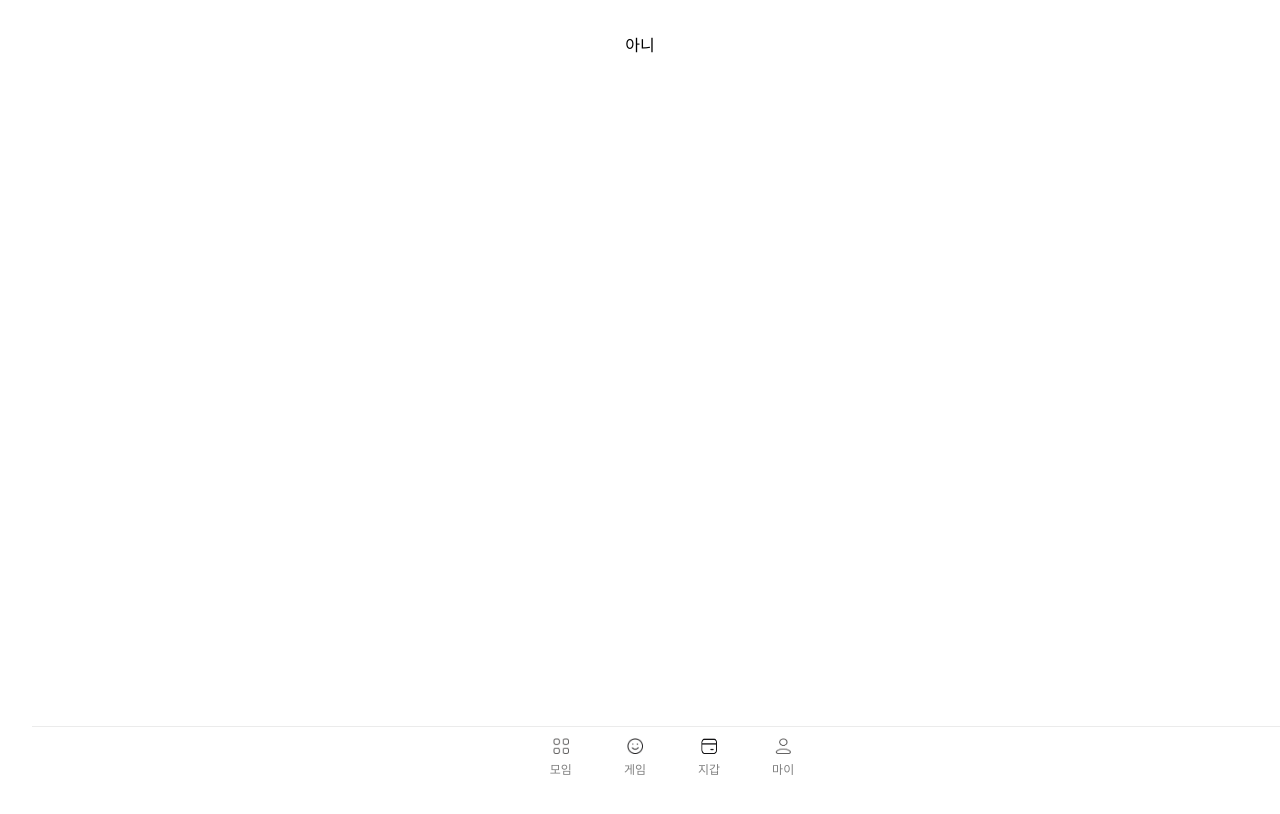
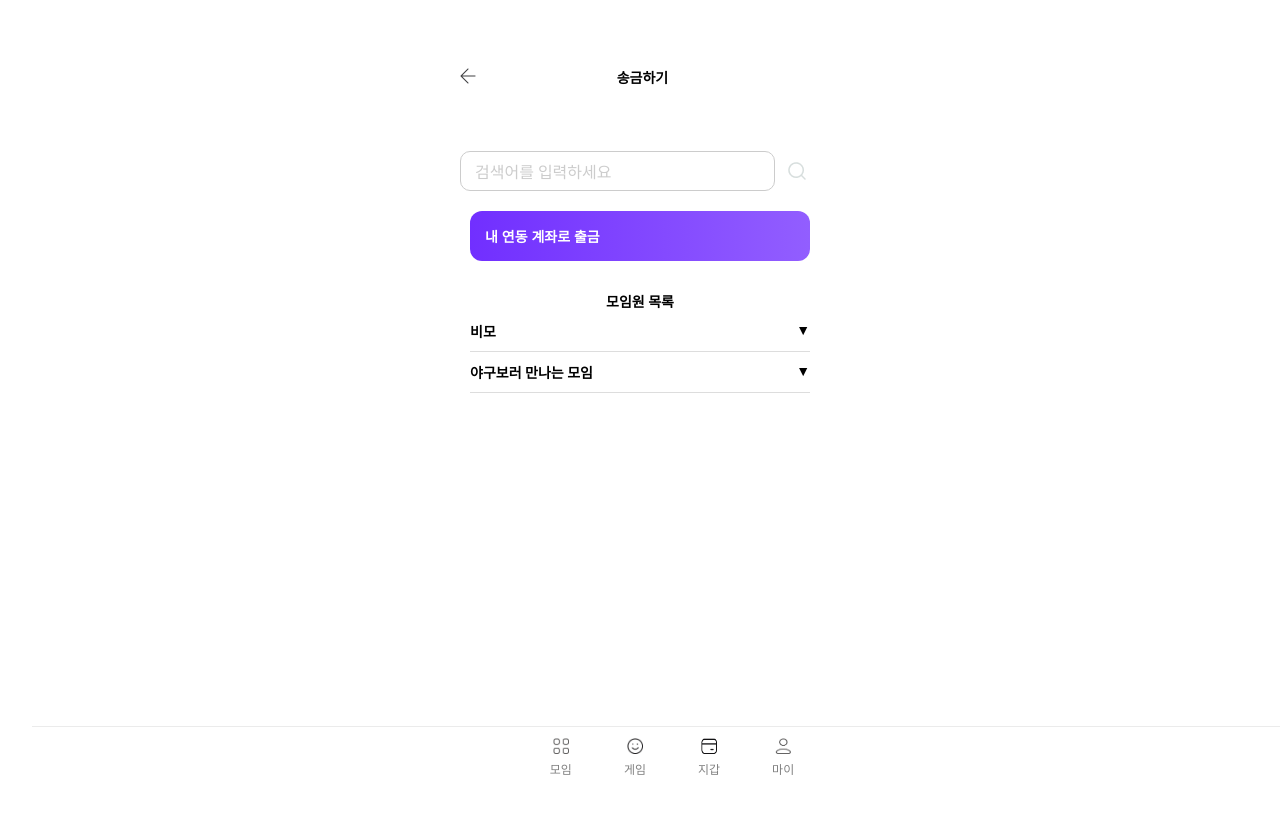
Before and after one commit to togather209/togather, a React (Vite) app in the folder frontend/: page /wallet/send in a window 1280 px wide. Shown: the top 814 px of the page. Built offline with nearby package versions, Linux system fonts and the light colour scheme; a web font is replaced by a local one.

Commit message:
S11P12B209-96 Feat:송금페이지퍼블리싱

```diff
--- a/frontend/dev-dist/sw.js
+++ b/frontend/dev-dist/sw.js
@@ -82,7 +82,7 @@ define(['./workbox-b5f7729d'], (function (workbox) { 'use strict';
     "revision": "3ca0b8505b4bec776b69afdba2768812"
   }, {
     "url": "index.html",
-    "revision": "0.f5ed3o7r2ag"
+    "revision": "0.gkc5k0gu6u8"
   }], {});
   workbox.cleanupOutdatedCaches();
   workbox.registerRoute(new workbox.NavigationRoute(workbox.createHandlerBoundToURL("index.html"), {
--- a/frontend/src/components/common/CommonInput.jsx
+++ b/frontend/src/components/common/CommonInput.jsx
@@ -1,7 +1,7 @@
 import React, { useState } from 'react';
 import './CommonInput.css';
 
-const CommonInput = ({ id, type, placeholder, value, onChange }) => {
+const CommonInput = ({ id, type, placeholder, value, onChange, maxLength }) => {
   const [isFocused, setIsFocused] = useState(false);
 
   return (
@@ -14,6 +14,7 @@ const CommonInput = ({ id, type, placeholder, value, onChange }) => {
         type={type}
         value={value}
         onChange={onChange}
+        maxLength={maxLength}
         onFocus={() => setIsFocused(true)}
         onBlur={() => setIsFocused(false)}
         className="common-input"
--- a/frontend/src/components/wallet/CreatePayment.jsx
+++ b/frontend/src/components/wallet/CreatePayment.jsx
@@ -1,8 +1,17 @@
 import React, { useState } from "react";
 import "./CreatePayment.css";
+import CommonInput from "../common/CommonInput";
 import BackButton from "../../components/common/BackButton";
 
-const CreatePayment = () => {
+function CreatePayment() {
+  const [accountName, setAccountName] = useState("");
+  const [password, setPassword] = useState("");
+  const [accountNumber, setAccountNumber] = useState("");
+  const [bank, setBank] = useState("");
+  const [memberName, setMemberName] = useState("");
+  const [birth, setBirth] = useState("");
+  const [phoneNumber, setPhoneNumber] = useState("");
+
   const [step, setStep] = useState(1);
 
   const nextStep = () => {
@@ -15,21 +24,33 @@ const CreatePayment = () => {
 
   return (
     <div className="payment-container">
-      <header className="back">
+      <header className="header">
         <BackButton />
       </header>
       <div className="progress-bar">
-        <div className={`progress-step ${step >= 1 ? "active" : ""}`}>{step === 1 ? 1 : ''}</div>
-        <div className={`progress-step ${step >= 2 ? "active" : ""}`}>{step === 2 ? 2 : ''}</div>
-        <div className={`progress-step ${step >= 3 ? "active" : ""}`}>{step === 3 ? 3 : ''}</div>
+        <div className={`progress-step ${step >= 1 ? "active" : ""}`}>1</div>
+        <div className={`progress-step ${step >= 2 ? "active" : ""}`}>2</div>
+        <div className={`progress-step ${step >= 3 ? "active" : ""}`}>3</div>
       </div>
 
       {step === 1 && (
         <div className="step-container">
           <h2>Pay 계좌 생성</h2>
           <p>계좌 정보를 입력해주세요.</p>
-          <input type="text" placeholder="계좌 발칭" />
-          <input type="password" placeholder="pay 비밀번호 설정" />
+          <CommonInput
+            id="accountName"
+            type="text"
+            placeholder="계좌 별칭"
+            value={accountName}
+            onChange={(e) => setAccountName(e.target.value)}
+          />
+          <CommonInput
+            id="password"
+            type="password"
+            placeholder="Pay 비밀번호 설정"
+            value={password}
+            onChange={(e) => setPassword(e.target.value)}
+          />
           <button onClick={nextStep}>다음</button>
         </div>
       )}
@@ -38,13 +59,38 @@ const CreatePayment = () => {
         <div className="step-container">
           <h2>Pay 계좌 인증</h2>
           <p>연동 계좌와 나의 정보를 입력해주세요.</p>
-          <input type="text" placeholder="나의 연동 계좌 번호" />
-          <input type="text" placeholder="은행" />
-          <input type="text" placeholder="실명" />
-          <input type="date" placeholder="생년월일" />
-          <input type="password" placeholder="연동 계좌 비밀번호" />
-          <button onClick={prevStep}>이전</button>
-          <button onClick={nextStep}>인증</button>
+          <CommonInput
+            id=""
+            type="text"
+            placeholder="나의 연동 계좌 정보"
+            value={accountNumber}
+            onChange={(e) => setAccountNumber(e.target.value)}
+          />
+          <CommonInput
+            id="bank"
+            type="text"
+            placeholder="은행"
+            value={bank}
+            onChange={(e) => setBank(e.target.value)}
+          />
+          <CommonInput
+            id="memberName"
+            type="text"
+            placeholder="실명"
+            value={memberName}
+            onChange={(e) => setMemberName(e.target.value)}
+          />
+          <CommonInput
+            id="birth"
+            type="text"
+            placeholder="생년월일"
+            value={birth}
+            onChange={(e) => setBirth(e.target.value)}
+          />
+          <div className="btn">
+            <button onClick={prevStep}>이전</button>
+            <button onClick={nextStep}>인증</button>
+          </div>
         </div>
       )}
 
@@ -52,13 +98,22 @@ const CreatePayment = () => {
         <div className="step-container">
           <h2>휴대폰 인증</h2>
           <p>휴대폰 번호를 입력해 인증해주세요.</p>
-          <input type="text" placeholder="휴대전화" />
-          <button onClick={prevStep}>이전</button>
-          <button onClick={() => alert("완료되었습니다.")}>완료</button>
+          <CommonInput
+            id="phoneNumber"
+            type="text"
+            placeholder="휴대폰 전화번호"
+            value={phoneNumber}
+            onChange={(e) => setPhoneNumber(e.target.value)}
+            maxLength={11}
+          />
+          <div className="btn">
+            <button onClick={prevStep}>이전</button>
+            <button onClick={() => alert("완료되었습니다.")}>완료</button>
+          </div>
         </div>
       )}
     </div>
   );
-};
+}
 
 export default CreatePayment;
--- a/frontend/src/components/wallet/Send.css
+++ b/frontend/src/components/wallet/Send.css
@@ -0,0 +1,96 @@
+.send-container {
+    max-width: 400px;
+    margin: 0 auto;
+    padding: 16px;
+    height: 100vh;
+    overflow-y: auto;
+  }
+
+  .send-header {
+    display: flex;
+    align-items: center;
+    justify-content: center;
+    margin-right: 35px;
+  }
+
+  .send-header p {
+    margin-top: 15px;
+    margin-left: auto;
+    margin-right: auto;
+    font-size: 14px;
+    font-weight: 600;
+  }
+
+  .searchbar {
+    display: flex;
+    justify-content: center;
+    align-items: center;
+    width: 90%;
+    margin: 50px auto 0 auto;
+  }
+
+  .search-image {
+    display: flex;
+    justify-content: center;
+    align-items: center;
+    width: 50px;
+    height: 50px;
+    border: none;
+    background-color: white;
+    cursor: pointer;
+  }
+
+  .my-account-withdraw {
+    display: flex;
+    width: 85%;
+    align-items: center;
+    margin: 10px auto;
+    padding: 15px;
+    border-radius: 12px;
+    border: none;
+    color: white;
+    font-size: 14px;
+    font-weight: 600;
+    background: linear-gradient(to right, #712fff, #925eff);
+    cursor: pointer;
+  }
+
+  .my-account-withdraw:hover {
+    background: linear-gradient(to right, #712fff, #712fff);
+    box-shadow: 0 14px 28px rgba(0, 0, 0, 0.1), 0 10px 10px rgba(0, 0, 0, 0.1);
+  }
+
+  .meeting-list {
+    width: 85%;
+    margin: 30px auto 0 auto;
+    font-size: 14px;
+    font-weight: 600;
+    overflow-y: auto; /* Enable vertical scrolling */
+    max-height: calc(100vh - 200px); /* Adjust height based on other elements */
+  }
+
+  .group-title {
+    display: flex;
+    justify-content: space-between;
+    align-items: center;
+    cursor: pointer;
+    padding: 10px 0;
+    border-bottom: 1px solid #ddd;
+  }
+
+  .member-list {
+    padding: 10px 0;
+  }
+
+  .member-item {
+    display: flex;
+    align-items: center;
+    padding: 5px 0;
+  }
+
+  .member-item img {
+    width: 40px;
+    height: 40px;
+    border-radius: 50%;
+    margin-right: 10px;
+  }
--- a/frontend/src/components/wallet/Send.jsx
+++ b/frontend/src/components/wallet/Send.jsx
@@ -1,11 +1,93 @@
-import { useEffect } from "react";
+import { useState } from "react";
+import BackButton from "../common/BackButton";
+import CommonInput from "../common/CommonInput";
+import "./Send.css";
+import Search from "../../assets/icons/common/search.png";
+import chunsik from "../../assets/icons/common/chunsik.png";
+import { useNavigate } from "react-router-dom";
 
 function Send() {
-    return(
-        <div>
-            아니
-        </div>
-    );
+  const [content, setContent] = useState("");
+  const [expandedGroups, setExpandedGroups] = useState({});
+  const navigate = useNavigate();
+
+  const memberList = [
+    { group: "비모", img: chunsik, name: "이지혜" },
+    { group: "비모", img: chunsik, name: "장정현" },
+    { group: "비모", img: chunsik, name: "서두나" },
+    { group: "야구보러 만나는 모임", img: chunsik, name: "김범규" },
+    { group: "야구보러 만나는 모임", img: chunsik, name: "김선하" },
+    { group: "야구보러 만나는 모임", img: chunsik, name: "하정수" },
+  ];
+
+  const searchContent = (e) => {
+    e.preventDefault();
+    console.log(content + "를 검색하셨네요!");
+  };
+
+  const toggleGroup = (group) => {
+    setExpandedGroups((prev) => ({
+      ...prev,
+      [group]: !prev[group],
+    }));
+  };
+
+  const groupedMembers = memberList.reduce((acc, member) => {
+    if (!acc[member.group]) {
+      acc[member.group] = [];
+    }
+    acc[member.group].push(member);
+    return acc;
+  }, {});
+
+  const goToSendForm = () => {
+    navigate('/wallet/sendform');
+  }
+
+  return (
+    <div className="send-container">
+      <div className="send-header">
+        <BackButton />
+        <p>송금하기</p>
+      </div>
+      <form className="searchbar">
+        <CommonInput
+          id="content"
+          type="text"
+          placeholder="검색어를 입력하세요"
+          value={content}
+          onChange={(e) => setContent(e.target.value)}
+          maxLength={20}
+        />
+        <button className="search-image" onClick={searchContent}>
+          <img src={Search} alt="돋보기" />
+        </button>
+      </form>
+      <button className="my-account-withdraw" onClick={goToSendForm}>내 연동 계좌로 출금</button>
+
+      <div className="meeting-list">
+        <p className="meeting-list-title">모임원 목록</p>
+        {Object.keys(groupedMembers).map((group) => (
+          <div key={group}>
+            <div className="group-title" onClick={() => toggleGroup(group)}>
+              <p>{group}</p>
+              <span>{expandedGroups[group] ? "▲" : "▼"}</span>
+            </div>
+            {expandedGroups[group] && (
+              <div className="member-list">
+                {groupedMembers[group].map((member) => (
+                  <div className="member-item" key={member.name}>
+                    <img src={member.img} alt={member.name} />
+                    <p>{member.name}</p>
+                  </div>
+                ))}
+              </div>
+            )}
+          </div>
+        ))}
+      </div>
+    </div>
+  );
 }
 
 export default Send;
--- /dev/null
+++ b/frontend/src/components/wallet/SendForm.css
@@ -0,0 +1,73 @@
+.sendform-container {
+  max-width: 400px;
+  height: 100vh;
+  overflow-y: auto;
+  padding: 16px;
+}
+
+.sendform-header {
+  display: flex;
+  align-items: center;
+  justify-content: center;
+  margin-right: 40px;
+}
+
+.sendform-header p {
+  margin-left: auto;
+  margin-right: auto;
+  margin-top: 15px;
+  font-size: 14px;
+  font-weight: 600;
+}
+
+.send-form {
+  display: flex;
+  flex-direction: column;
+  align-items: center;
+  padding: 100px;
+}
+
+.send-to-who,
+.send-to-howmuch,
+.money {
+  margin-top: 5px;
+  margin-bottom: 5px;
+}
+
+.send-to-who {
+  font-size: 16px;
+  font-weight: 600;
+}
+
+.send-to-howmuch {
+  color: #848484;
+  font-size: 18px;
+  font-weight: 600;
+}
+
+.send-to-howmuch-enter {
+    font-size: 100px;
+}
+
+.money {
+  font-size: 12px;
+  color: #131212;
+  border: 1px solid #848484;
+  border-radius: 6px;
+  padding: 2px;
+}
+
+.send-button {
+    display: flex;
+    justify-content: center;
+    align-items: center;
+    width: 95%;
+    border-radius: 12px;
+    margin-left: auto;
+    margin-right: auto;
+    padding: 15px 0px;
+    background-color: #f0f0f0;
+    color: #131212;
+    font-size: 16px;
+    cursor: pointer;
+}
--- /dev/null
+++ b/frontend/src/components/wallet/SendForm.jsx
@@ -0,0 +1,64 @@
+import "./SendForm.css";
+import BackButton from "../common/BackButton";
+import { useState } from "react";
+import "./RechargeModal.css";
+
+function SendForm() {
+  const [amount, setAmount] = useState(0);
+
+  const handleKeypadInput = (value) => {
+    if (amount*10 + value <= 59000) {
+      setAmount((prevAmount) => parseInt(`${prevAmount}${value}`));
+    } else {
+      alert("응~ 잔액초과야 ㅋ");
+      window.location.reload();
+    }
+  };
+
+  const handleBackspace = () => {
+    setAmount((prevAmount) => Math.floor(prevAmount / 10));
+  };
+
+  const handleClear = () => {
+    setAmount(0);
+  };
+
+  const sendMoney = (e) => {
+    e.preventDefault();
+    console.log("오 ㅋㅋ 이체눌렀농");
+  };
+
+  return (
+    <div className="sendform-container">
+      <div className="sendform-header">
+        <BackButton />
+        <p>송금하기</p>
+      </div>
+      <div className="send-form">
+        <p className="send-to-who">김해수님에게</p>
+        <p className={`send-to-howmuch ${amount !== 0 ? "-enter" : ""}`}>
+          {amount === 0 ? "보낼 금액" : amount.toLocaleString()}
+          <span>{amount === 0 ? "" : "원"}</span>
+        </p>
+        <p className="money">잔액 59,000원</p>
+      </div>
+      <div className="keypad">
+        {[1, 2, 3, 4, 5, 6, 7, 8, 9].map((number) => (
+          <button key={number} onClick={() => handleKeypadInput(number)}>
+            {number}
+          </button>
+        ))}
+        <button onClick={handleClear} className="remove-button">
+          전체 삭제
+        </button>
+        <button onClick={() => handleKeypadInput(0)}>0</button>
+        <button onClick={handleBackspace}>←</button>
+      </div>
+      <button className="send-button" onClick={sendMoney}>
+        이체
+      </button>
+    </div>
+  );
+}
+
+export default SendForm;
--- a/frontend/src/components/wallet/TransactionList.css
+++ b/frontend/src/components/wallet/TransactionList.css
@@ -143,5 +143,5 @@
 
 .confirm-button:hover {
   background: linear-gradient(to right, #712fff, #712fff);
-  box-shadow: 0 14px 28px rgba(0,0,0,0.25), 0 10px 10px rgba(0,0,0,0.22);
+  box-shadow: 0 14px 28px rgba(0,0,0,0.1), 0 10px 10px rgba(0,0,0,0.1);
 }
--- a/frontend/src/routes/AppRoutes.jsx
+++ b/frontend/src/routes/AppRoutes.jsx
@@ -17,6 +17,7 @@ import Wallet from '../pages/Wallet';
 import TransactionList from "../components/wallet/TransactionList";
 import Send from "../components/wallet/Send";
 import CreatePayment from "../components/wallet/CreatePayment";
+import SendForm from '../components/wallet/SendForm';
 
 //홈
 import Home from "../pages/Home";
@@ -56,6 +57,7 @@ function AppRoutes() {
       <Route path="/wallet/create_payment" element={<CreatePayment/>} />
       <Route path="/wallet/transaction_list" element={<TransactionList />} />
       <Route path="/wallet/send" element={<Send />} />
+      <Route path="/wallet/sendform" element={<SendForm />} />
 
       <Route path='/mypage' element={<MyPage />} />
       <Route path='/login' element={<User />} />
```
Also changed, not shown: frontend/src/components/wallet/CreatePayment.css (+13 -6 lines), frontend/src/assets/icons/common/search.png (added).
